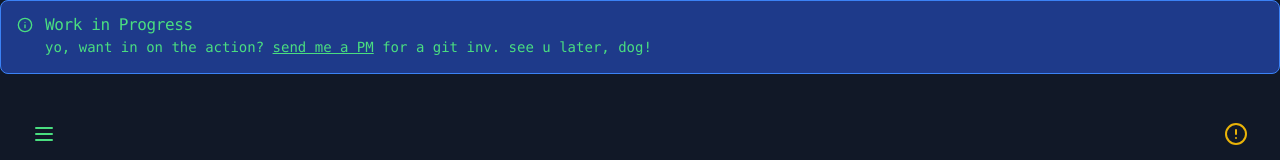
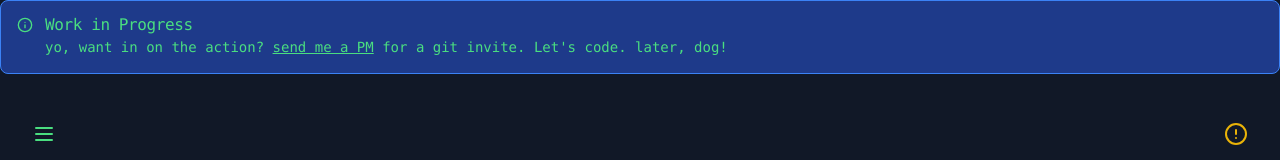
Before and after one commit to woodbeary/laterdog-2, a Next.js app: page /profile in a window 1280 px wide. Shown: the top 160 px of the page. Built offline with nearby package versions, Linux system fonts and the light colour scheme; no server answers.

Commit message:
im scared ppl are following me

```diff
--- a/app/profile/page.tsx
+++ b/app/profile/page.tsx
@@ -205,7 +205,7 @@ export default function ProfilePage() {
           <Link href="https://twitter.com/messages/compose?recipient_id=laterdogx" target="_blank" rel="noopener noreferrer" className="underline hover:text-blue-300">
             send me a PM
           </Link>
-          {' '}for a git inv. see u later, dog!
+          {' '}for a git invite. Let's code. later, dog!
         </AlertDescription>
       </Alert>
 
```
